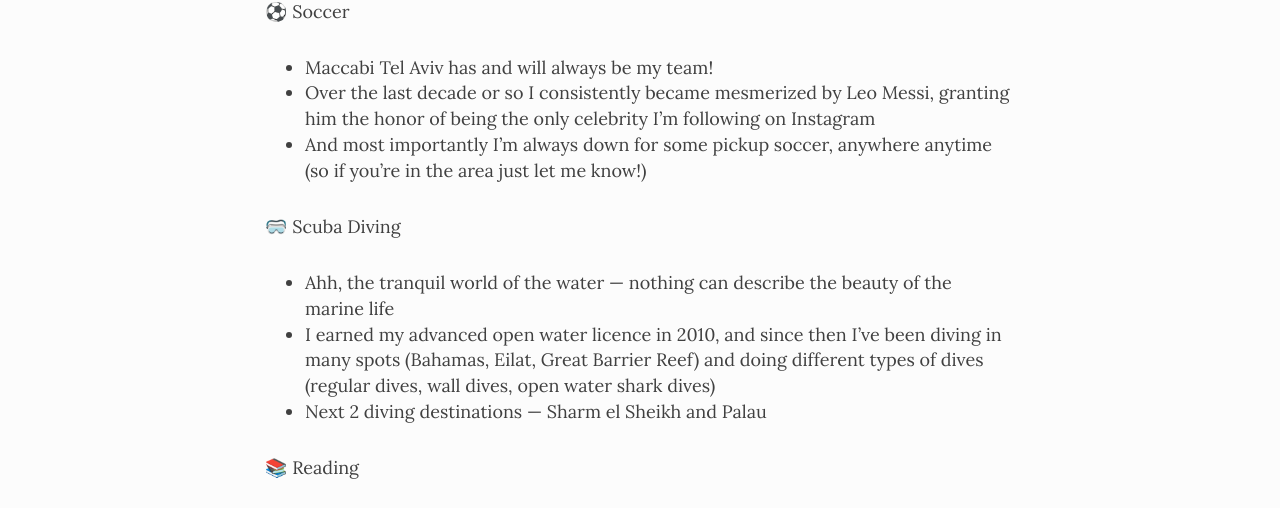
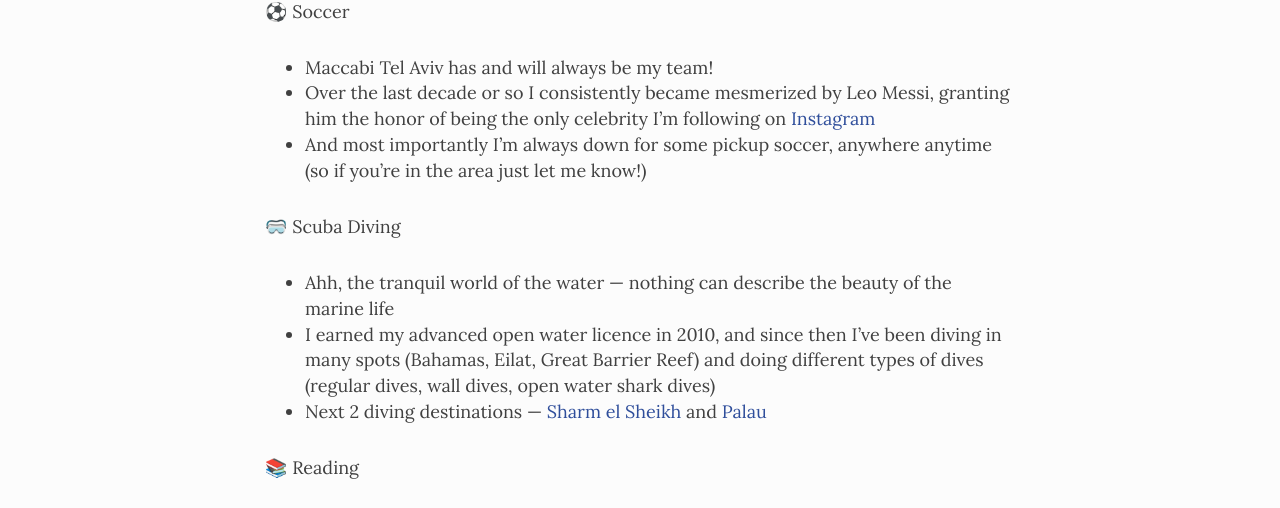
Before and after one commit to benattali/benattali.github.io, a Jekyll site: the page built from aboutme.md, in a window 1280 px wide and 900 px high, scrolled down 350 px. Shown: the part 179-687 px from the top of the window. Built offline with Jekyll 4.4.1, drawn with Linux system fonts in a browser that asks for light colours; nearby versions of some CDN libraries; part of the change alters nothing that is shown.

```diff
--- a/aboutme.md
+++ b/aboutme.md
@@ -12,14 +12,14 @@ Here are some things I ❤ in no particular order:
 
 ⚽ Soccer
 * Maccabi Tel Aviv has and will always be my team!
-* Over the last decade or so I consistently became mesmerized by Leo Messi, granting him the honor of being the only celebrity I'm following on Instagram
+* Over the last decade or so I consistently became mesmerized by Leo Messi, granting him the honor of being the only celebrity I'm following on [Instagram](https://www.instagram.com/benattali/)
 * And most importantly I'm always down for some pickup soccer, anywhere anytime (so if you're in the area just let me know!)
 
 
 🥽 Scuba Diving
 * Ahh, the tranquil world of the water --- nothing can describe the beauty of the marine life
 * I earned my advanced open water licence in 2010, and since then I've been diving in many spots (Bahamas, Eilat, Great Barrier Reef) and doing different types of dives (regular dives, wall dives, open water shark dives)
-* Next 2 diving destinations --- Sharm el Sheikh and Palau
+* Next 2 diving destinations --- [Sharm el Sheikh](https://www.google.com/maps/place/Sharm+El-Sheikh,+Qesm+Sharm+Ash+Sheikh,+South+Sinai+Governorate,+Egypt/@27.946844,34.2787126,12z/data=!3m1!4b1!4m5!3m4!1s0x14533bca3624d2e3:0xdd987e9c1945fd9c!8m2!3d27.9654198!4d34.3617769) and [Palau](https://www.google.com/maps/place/Palau/@5.4403639,130.7994425,7z/data=!3m1!4b1!4m5!3m4!1s0x328445b4a2af0399:0x12ed1edd39a1ebbb!8m2!3d7.51498!4d134.58252)
 
 
 📚 Reading
```
